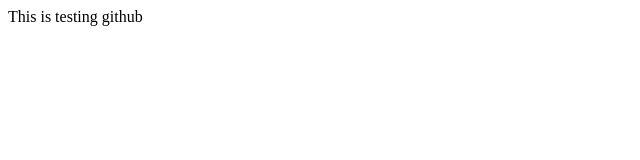
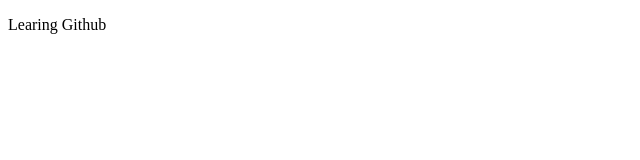
Before and after one commit to rajavishnuvajhala/git-tutorial, a plain HTML site: page index.html in a window 1280 px wide. Shown: the whole page, without its empty margins (0-640 px from the left). Drawn offline with Linux system fonts and the light colour scheme.

Commit message:
Redesign Home Page

```diff
--- a/index.html
+++ b/index.html
@@ -3,9 +3,9 @@
 <head>
     <meta charset="UTF-8">
     <meta name="viewport" content="width=device-width, initial-scale=1.0">
-    <title>Testing Page</title>
+    <title>Git Hub - Testing Page</title>
 </head>
 <body>
-    This is testing github
+    <p> Learing Github </p>
 </body>
 </html>
```
